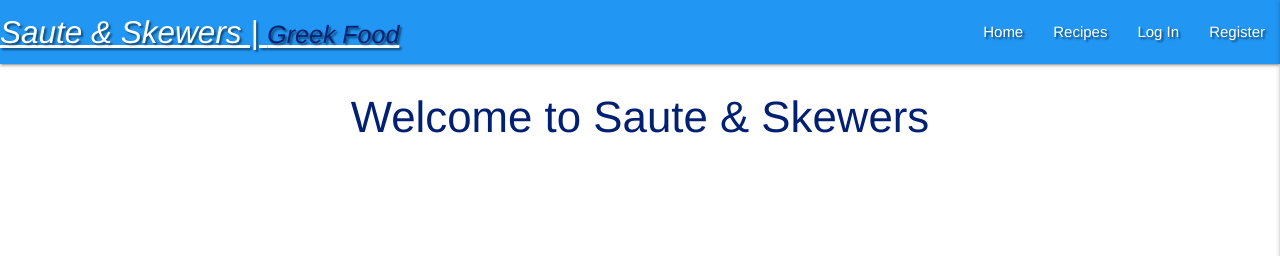
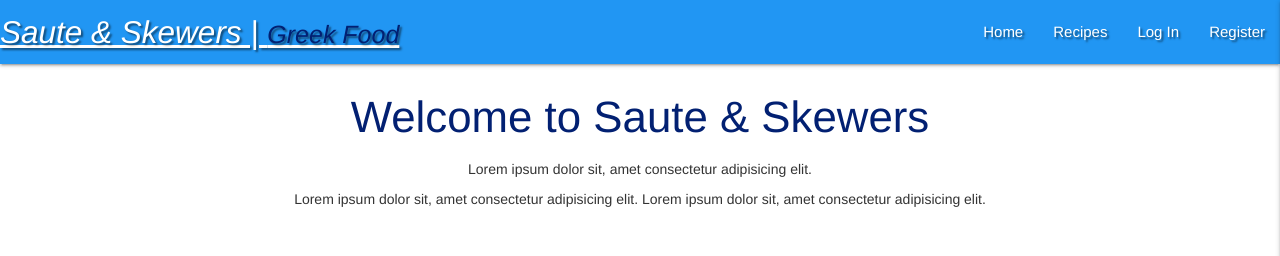
Before and after one commit to VMBlakelock/saute-and-skewers-greekfood, a Flask app: page / in a window 1280 px wide. Shown: the top 256 px of the page. Run offline with Flask 2, Linux system fonts and the light colour scheme; data that the repository does not hold is empty; some libraries are stand-ins or nearby versions.

Commit message:
styline tests

```diff
--- a/templates/recipes.html
+++ b/templates/recipes.html
@@ -9,8 +9,10 @@
 {{ recipe.recipe_method }}<br>
 {% endfor %}
 
-
     <h3 class="titles-text center-align">Welcome to Saute & Skewers</h3>
+    <p class="center-align">Lorem ipsum dolor sit, amet consectetur adipisicing elit.</p>
+    <p class="center-align">Lorem ipsum dolor sit, amet consectetur adipisicing elit.
+    Lorem ipsum dolor sit, amet consectetur adipisicing elit.</p>
 
     <div class="carousel">
     <a class="carousel-item" href="#one!"><img src="https://lorempixel.com/250/250/nature/1"></a>
@@ -20,5 +22,4 @@
     <a class="carousel-item" href="#five!"><img src="https://lorempixel.com/250/250/nature/5"></a>
   </div>
 
-
 {% endblock %}
```
Also changed, not shown: images/pexels-photo-drink.jpeg (added).
